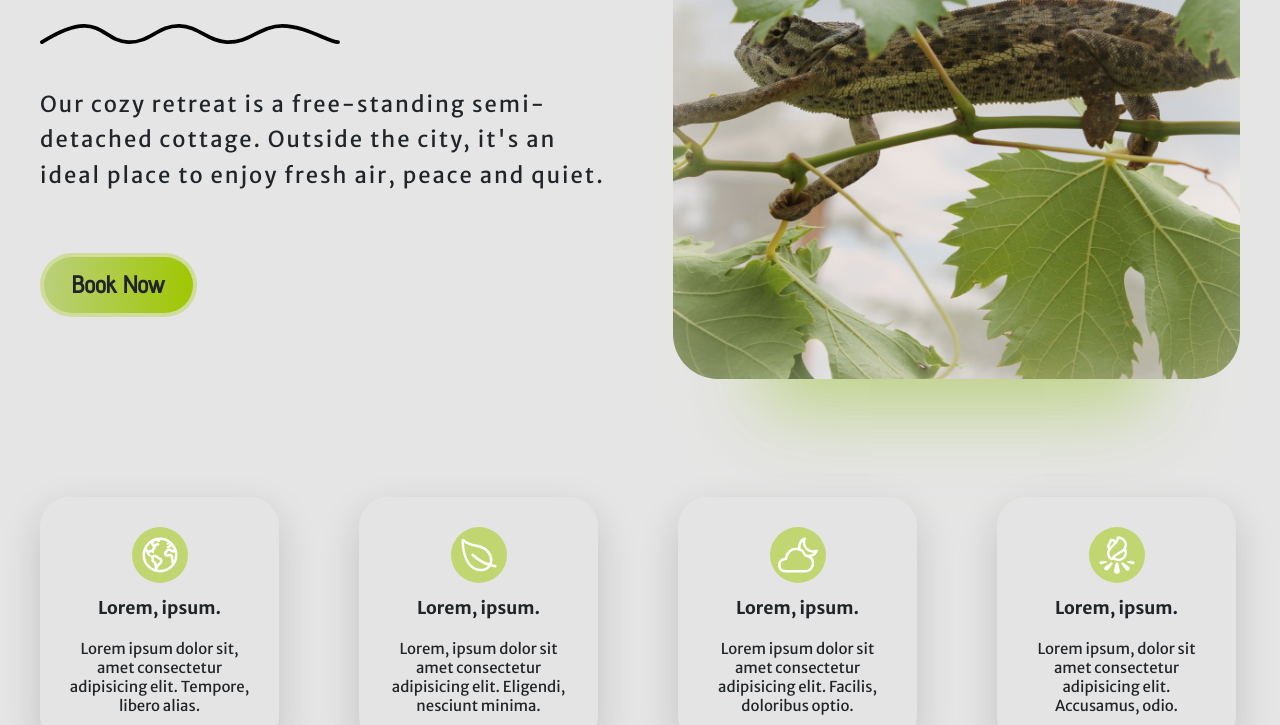
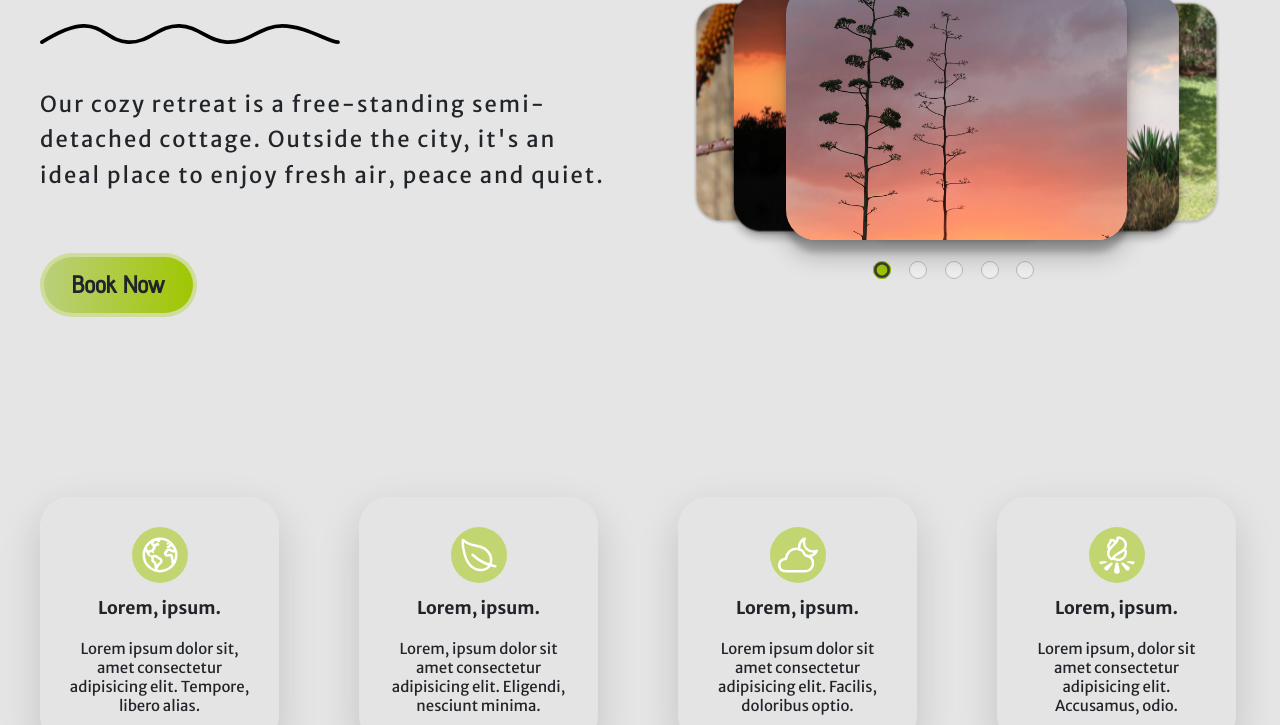
Before and after one commit to rainpatterson/pan-s-breeze-website, a plain HTML site: page index.html in a window 1280 px wide. Shown: the part 375-1100 px from the top of the page. Drawn offline with nearby package versions, Linux system fonts and the light colour scheme.

Commit message:
style: fix

```diff
--- a/css/queries.css
+++ b/css/queries.css
@@ -44,7 +44,7 @@
     height: 100vh;
     z-index: 3;
 
-    transform: translateX(100%);
+    /* transform: translateX(100%); */
 
     display: flex;
     align-items: center;
@@ -62,7 +62,7 @@
     opacity: 1;
     pointer-events: auto;
     visibility: visible;
-    transform: translateX(0);
+    /* transform: translateX(0); */
   }
 
   .icon-mobile-nav[name='close-outline'] {
@@ -103,7 +103,11 @@
 
   .section-hero {
     grid-template-columns: 1fr;
+  }
+
+  .pb__hero-intro {
     text-align: center;
+    margin-bottom: 5rem;
   }
 
   .hero-primary-heading {
@@ -123,6 +127,11 @@
     align-items: center;
     justify-content: center;
     margin-bottom: 8rem;
+  }
+
+  #pb__slider {
+    height: 41vw;
+    margin: 32px auto;
   }
 
   .section-features {
@@ -151,12 +160,26 @@
     text-align: center;
   }
 
+  .footer-logo {
+    width: 16rem;
+    margin-bottom: 4rem;
+  }
+
   .footer-socials {
     justify-content: center;
+    margin-top: 2rem;
+  }
+
+  .footer-socials--icon {
+    font-size: 4rem;
   }
 }
 
 @media (max-width: 23.4375em) {
+  .pb__main-nav--logo {
+    margin: 0 10rem;
+  }
+
   .hero-primary-heading {
     font-size: 4.2rem;
   }
@@ -164,4 +187,8 @@
   .hero-text {
     font-size: 2.2rem;
   }
+
+  #pb__slider {
+    height: 50vw;
+  }
 }
--- a/css/style.css
+++ b/css/style.css
@@ -187,11 +187,107 @@
   opacity: 0.24;
 }
 
-.pb__hero-img img {
+/* GALLERY SLIDER */
+
+#pb__slider {
+  position: relative;
+  width: 60%;
+  height: 20vw;
+  margin: 150px auto;
+  font-family: 'Helvetica Neue', sans-serif;
+  perspective: 1400px;
+  transform-style: preserve-3d;
+}
+
+input[type='radio'] {
+  position: relative;
+  top: 108%;
+  left: 50%;
+  width: 18px;
+  height: 18px;
+  margin: 0 15px 0 0;
+  opacity: 0.4;
+  transform: translateX(-83px);
+  cursor: pointer;
+}
+
+input[type='radio']:nth-child(5) {
+  margin-right: 0px;
+}
+
+input[type='radio']:checked {
+  opacity: 1;
+  accent-color: #9fc700;
+}
+
+#pb__slider label,
+#pb__slider label img {
+  position: absolute;
+  width: 100%;
+  height: 100%;
+  left: 0;
+  top: 0;
+  color: white;
+  font-size: 70px;
+  font-weight: bold;
+  border-radius: 3rem;
+  cursor: pointer;
+  display: flex;
+  align-items: center;
+  justify-content: center;
+  transition: transform 400ms ease;
+}
+
+#s1:checked ~ #slide1,
+#s2:checked ~ #slide2,
+#s3:checked ~ #slide3,
+#s4:checked ~ #slide4,
+#s5:checked ~ #slide5 {
+  box-shadow: 0 13px 26px rgba(0, 0, 0, 0.3), 0 12px 6px rgba(0, 0, 0, 0.2);
+  transform: translate3d(0%, 0, 0px);
+}
+
+#s1:checked ~ #slide2,
+#s2:checked ~ #slide3,
+#s3:checked ~ #slide4,
+#s4:checked ~ #slide5,
+#s5:checked ~ #slide1 {
+  box-shadow: 0 6px 10px rgba(0, 0, 0, 0.3), 0 2px 2px rgba(0, 0, 0, 0.2);
+  transform: translate3d(20%, 0, -100px);
+}
+
+#s1:checked ~ #slide3,
+#s2:checked ~ #slide4,
+#s3:checked ~ #slide5,
+#s4:checked ~ #slide1,
+#s5:checked ~ #slide2 {
+  box-shadow: 0 1px 4px rgba(0, 0, 0, 0.4);
+  transform: translate3d(40%, 0, -250px);
+}
+
+#s1:checked ~ #slide5,
+#s2:checked ~ #slide1,
+#s3:checked ~ #slide2,
+#s4:checked ~ #slide3,
+#s5:checked ~ #slide4 {
+  box-shadow: 0 6px 10px rgba(0, 0, 0, 0.3), 0 2px 2px rgba(0, 0, 0, 0.2);
+  transform: translate3d(-20%, 0, -100px);
+}
+
+#s1:checked ~ #slide4,
+#s2:checked ~ #slide5,
+#s3:checked ~ #slide1,
+#s4:checked ~ #slide2,
+#s5:checked ~ #slide3 {
+  box-shadow: 0 1px 4px rgba(0, 0, 0, 0.4);
+  transform: translate3d(-40%, 0, -250px);
+}
+
+/* .pb__hero-img img {
   width: 100%;
   border-radius: 4.5rem;
   box-shadow: 0 12rem 7rem -9rem rgba(186, 208, 124, 0.9);
-}
+} */
 
 /* FEATURES */
 .section-features {
--- a/index.html
+++ b/index.html
@@ -46,7 +46,7 @@
           <ion-icon class="icon-mobile-nav" name="close-outline"></ion-icon>
         </a>
 
-        <img class="pb__main-nav--logo" src="img/logo-svg.svg" alt="" />
+        <img class="pb__main-nav--logo" src="img/Pansbreeze-logo.svg" alt="" />
       </div>
     </header>
 
@@ -64,9 +64,33 @@
         <button class="button-77" role="button">Book Now</button>
       </div>
 
-      <div class="pb__hero-img">
+      <div id="pb__slider">
+        <input type="radio" name="slider" id="s1" checked />
+        <input type="radio" name="slider" id="s2" />
+        <input type="radio" name="slider" id="s3" />
+        <input type="radio" name="slider" id="s4" />
+        <input type="radio" name="slider" id="s5" />
+
+        <label for="s1" id="slide1"
+          ><img src="/img/gallery/img1.jpeg" alt=""
+        /></label>
+        <label for="s2" id="slide2"
+          ><img src="/img/gallery/img2.jpeg" alt=""
+        /></label>
+        <label for="s3" id="slide3"
+          ><img src="/img/gallery/img3.jpeg" alt=""
+        /></label>
+        <label for="s4" id="slide4"
+          ><img src="/img/gallery/img4.jpeg" alt=""
+        /></label>
+        <label for="s5" id="slide5"
+          ><img src="/img/gallery/img5.jpeg" alt=""
+        /></label>
+      </div>
+
+      <!-- <div class="pb__hero-img">
         <img src="img/Rectangle-5.png" alt="Hero Image" />
-      </div>
+      </div> -->
     </section>
 
     <section class="section-features centered-container">
```
Also changed, not shown: img/gallery/img1.jpeg (added), img/gallery/img2.jpeg (added), img/gallery/img3.jpeg (added), img/gallery/img4.jpeg (added), img/gallery/img5.jpeg (added).
